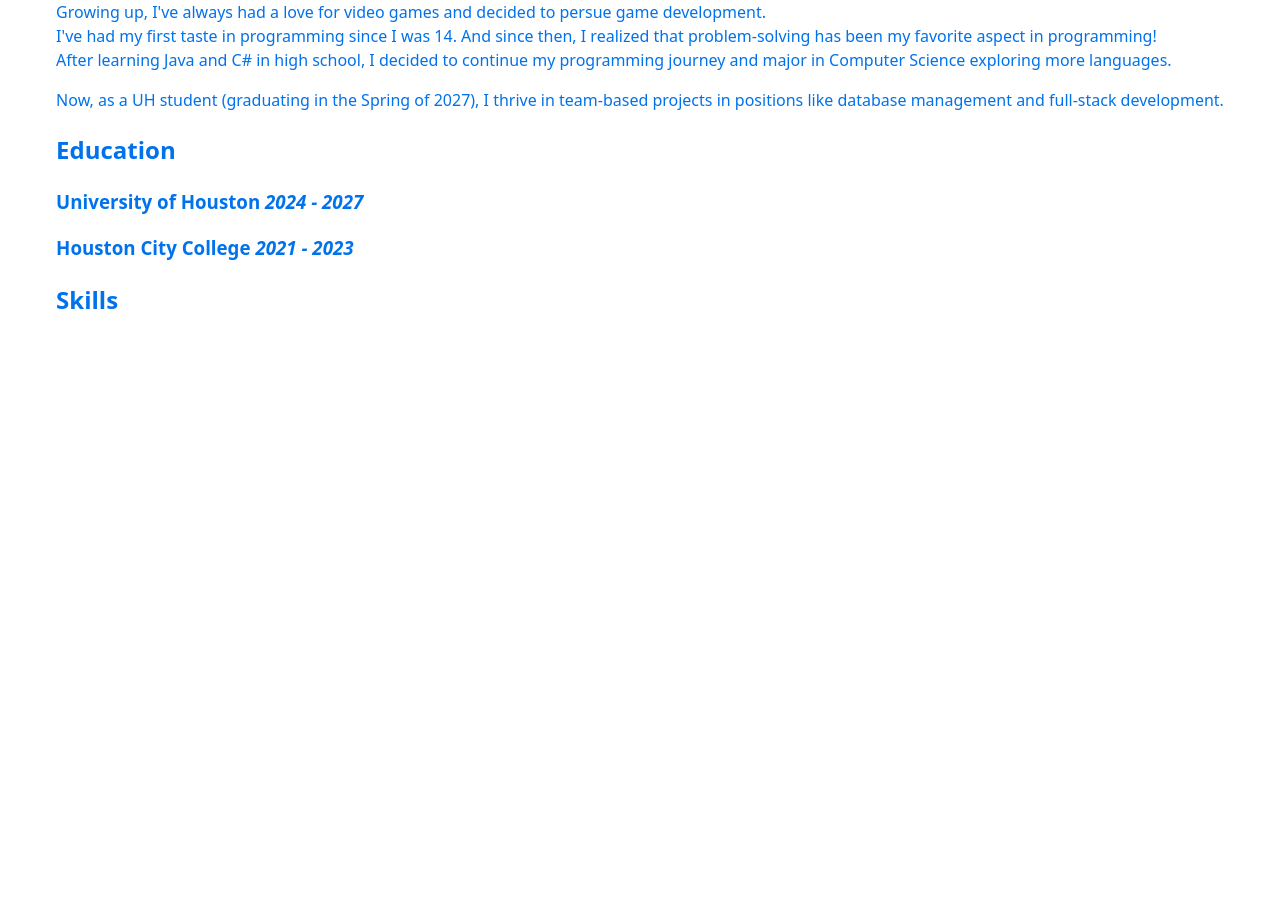
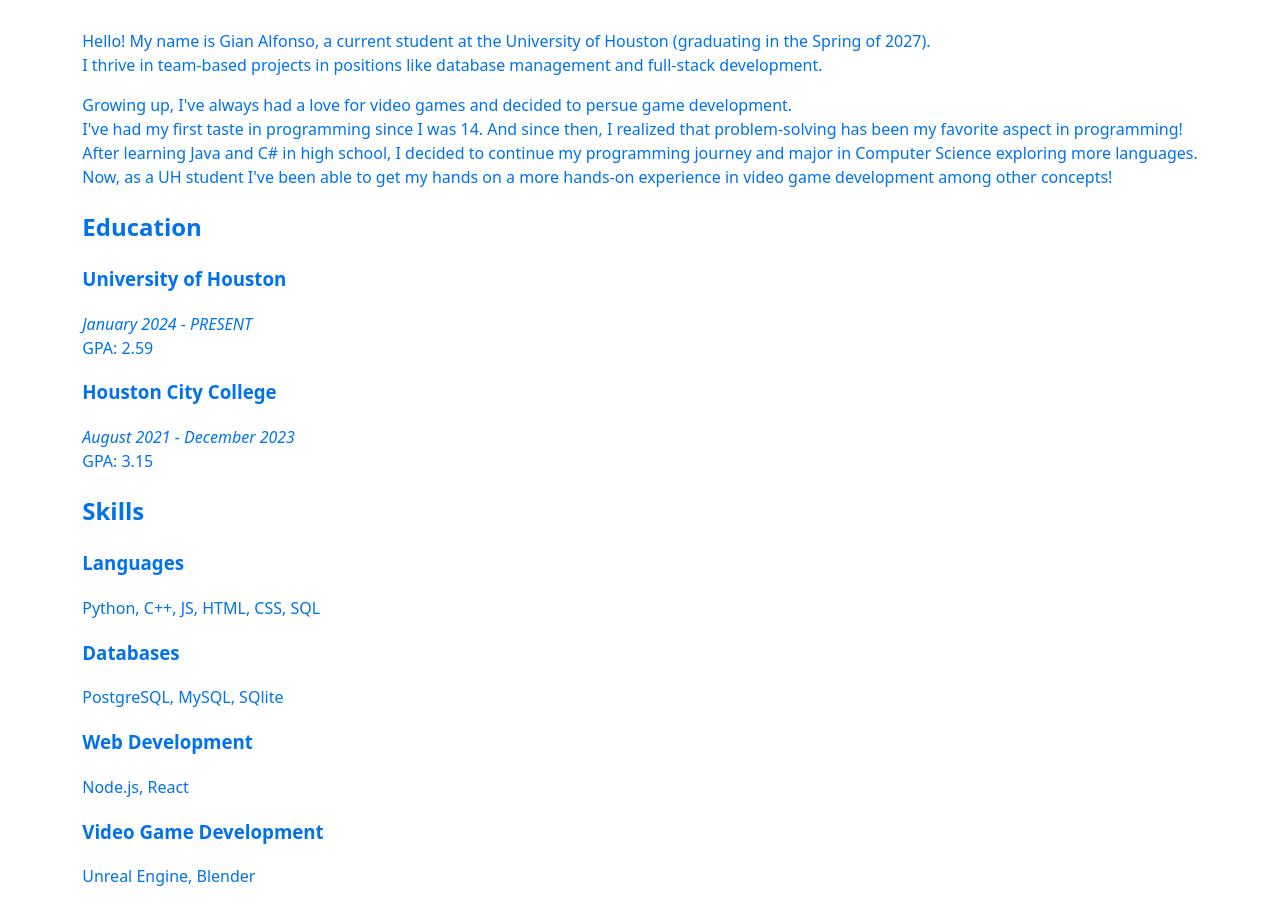
Before and after one commit to LtUdon/AG_Web, a React (Vite) app: page /about in a window 1280 px wide. Shown: the part 327-1247 px from the top of the page. Before the commit the page ends 800 px from the top, so only its background shows below. Built offline with nearby package versions, Linux system fonts and the light colour scheme.

Commit message:
About: Education and Skills
- Consider turning the lists of skills into boxed "tokens" for easy reading.

```diff
--- a/src/About.css
+++ b/src/About.css
@@ -3,6 +3,12 @@
   margin: 0 auto;
   padding: 2rem;
   text-align: center;
+}
+
+.token-container{
+  flex: content;
+  flex-wrap: wrap;
+  gap: 3px;
 }
 
 .profile-pic {
--- a/src/About.jsx
+++ b/src/About.jsx
@@ -6,22 +6,50 @@ return (
 	<>
 	<title>Gian Alfonso</title>
 	<div>
+		<img src={gianImage} alt="Gian Alfonso" className="profile-pic"/>
+	</div>
+	<div>
 		<button onClick={() => window.location.href = '/'} className='home-button'>Home</button>
 		<div className='about-container'>
 			<h1>About Me</h1>
 					<p>
-						Hello! My name is Gian Alfonso, a current student at the University of Houston. <br></br>
-						Growing up, I've always had a love for video games and decided to persue game development. <br></br>
-						I've had my first taste in programming since I was 14. And since then, I realized that problem-solving has been my favorite aspect in programming!<br></br>
-						After learning Java and C# in high school, I decided to continue my programming journey and major in Computer Science exploring more languages.
+						Hello! My name is Gian Alfonso, a current student at the University of Houston (graduating in the Spring of 2027). <br></br>
+						I thrive in team-based projects in positions like database management and full-stack development.
 					</p>
 					<p>
-						Now, as a UH student (graduating in the Spring of 2027), I thrive in team-based projects in positions like database management and full-stack development.
+						Growing up, I've always had a love for video games and decided to persue game development. <br></br>
+						I've had my first taste in programming since I was 14. And since then, I realized that problem-solving has been my favorite aspect in programming! <br></br>
+						After learning Java and C# in high school, I decided to continue my programming journey and major in Computer Science exploring more languages. <br></br>
+						Now, as a UH student I've been able to get my hands on a more hands-on experience in video game development among other concepts! <br></br>
 					</p>
 				<h2>Education</h2>
-					<h3>University of Houston <i>2024 - 2027</i></h3>
-					<h3>Houston City College <i>2021 - 2023</i></h3>
+					<h3>University of Houston </h3>
+					<p>
+						<i>January 2024 - PRESENT</i> <br></br>
+						GPA: 2.59
+					</p>
+					<h3>Houston City College </h3>
+					<p>
+						<i>August 2021 - December 2023</i> <br></br>
+						GPA: 3.15
+					</p>
 				<h2>Skills</h2>
+				<h3>Languages</h3>
+				<div className='token-container'>
+					Python, C++, JS, HTML, CSS, SQL
+				</div>
+				<h3>Databases</h3>
+				<div className='token-container'>
+					PostgreSQL, MySQL, SQlite
+				</div>
+				<h3>Web Development</h3>
+				<div className='token-container'>
+					Node.js, React
+				</div>
+				<h3>Video Game Development</h3>
+				<div className='token-container'>
+					Unreal Engine, Blender
+				</div>
 		</div>
 	</div>
 	</>
--- a/src/Home.css
+++ b/src/Home.css
@@ -5,7 +5,7 @@
   text-align: center;
 }
 
-.profile-pic {
+.profile-pic-home {
   border-radius: 30%;
   width: 150px;
   height: 150px;
--- a/src/Home.jsx
+++ b/src/Home.jsx
@@ -9,7 +9,7 @@ return (
 	<>
 	<title>Gian Alfonso</title>
 	<div>
-		<img src={gianImage} alt="Gian Alfonso" className="profile-pic"/>
+		<img src={gianImage} alt="Gian Alfonso" className="profile-pic-home"/>
 
 		<h1>Hi, I'm Gian!</h1>
 		<div className='button_directories'>
```
